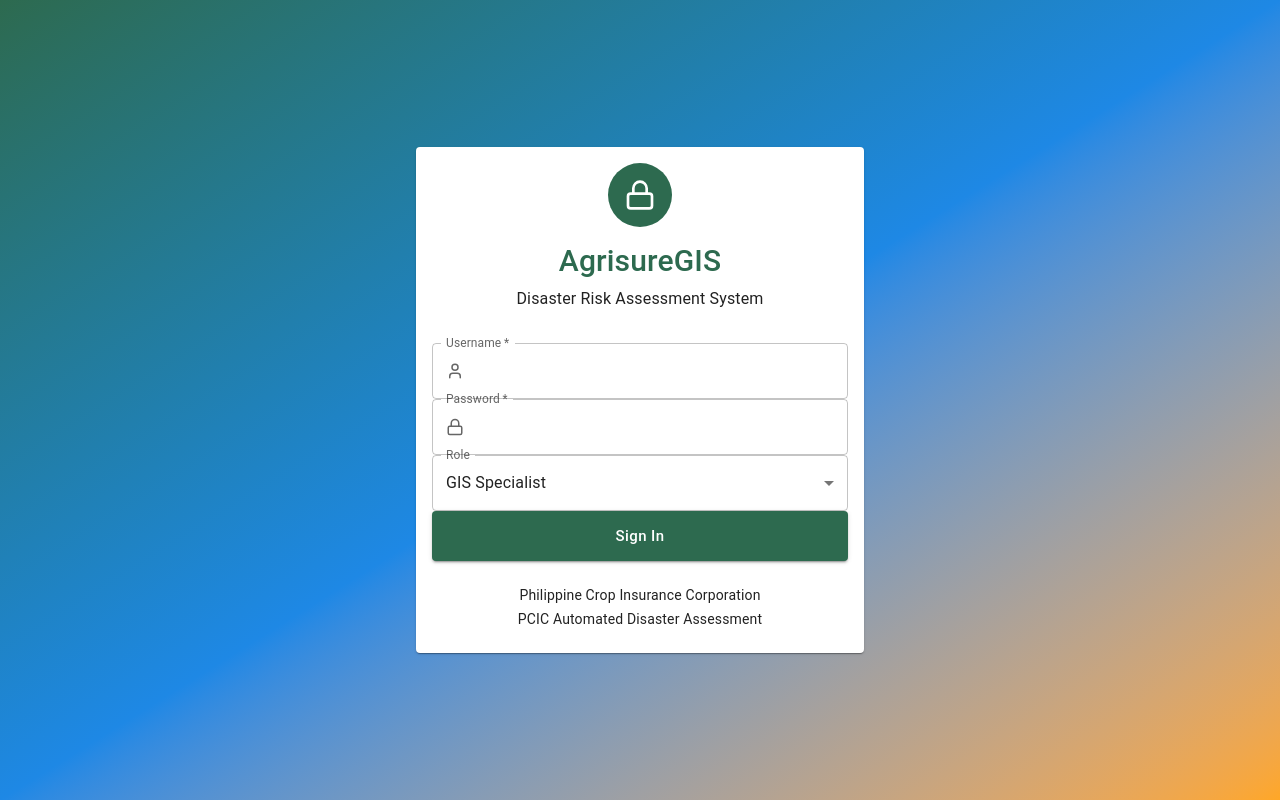
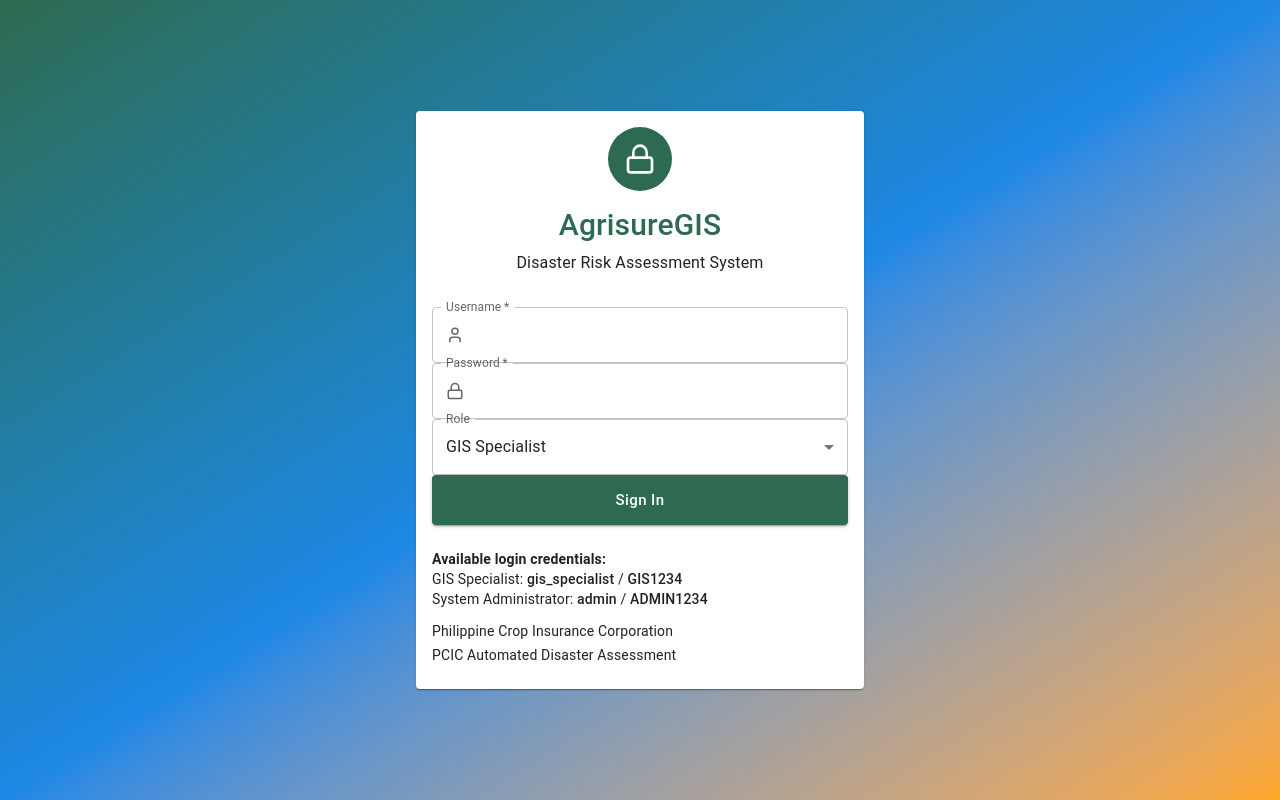
Before and after one commit to FabLords05/AgriSureGIS, a React (Vite) app in the folder frontend/: page / in a window 1280 px wide. Built offline with nearby package versions, Linux system fonts and the light colour scheme.

Commit message:
Add hardcoded GIS Specialist and System Administrator login credentials

```diff
--- a/frontend/src/app/components/Login.tsx
+++ b/frontend/src/app/components/Login.tsx
@@ -6,16 +6,41 @@
   onLogin: (username: string, role: string) => void;
 }
 
+const credentials: Record<string, { username: string; password: string; label: string }> = {
+  'gis-specialist': {
+    username: 'gis_specialist',
+    password: 'GIS1234',
+    label: 'GIS Specialist'
+  },
+  admin: {
+    username: 'admin',
+    password: 'ADMIN1234',
+    label: 'System Administrator'
+  }
+};
+
 export function Login({ onLogin }: LoginProps) {
   const [username, setUsername] = useState('');
   const [password, setPassword] = useState('');
   const [role, setRole] = useState('gis-specialist');
+  const [error, setError] = useState('');
 
   const handleSubmit = (e: React.FormEvent) => {
     e.preventDefault();
-    if (username && password) {
+    const expected = credentials[role];
+
+    if (!expected) {
+      setError('Please select a valid role.');
+      return;
+    }
+
+    if (username === expected.username && password === expected.password) {
+      setError('');
       onLogin(username, role);
+      return;
     }
+
+    setError('Invalid username or password for the selected role.');
   };
 
   return (
@@ -68,6 +93,12 @@
               </Select>
             </FormControl>
 
+            {error && (
+              <div className="text-sm text-red-600 bg-red-100 p-3 rounded">
+                {error}
+              </div>
+            )}
+
             <Button
               type="submit"
               variant="contained"
@@ -84,7 +115,12 @@
             </Button>
           </form>
 
-          <div className="mt-6 text-center text-sm text-muted-foreground">
+          <div className="mt-6 text-sm text-muted-foreground">
+            <div className="mb-3">
+              <p className="font-semibold">Available login credentials:</p>
+              <p>GIS Specialist: <span className="font-medium">gis_specialist</span> / <span className="font-medium">GIS1234</span></p>
+              <p>System Administrator: <span className="font-medium">admin</span> / <span className="font-medium">ADMIN1234</span></p>
+            </div>
             <p>Philippine Crop Insurance Corporation</p>
             <p className="mt-1">PCIC Automated Disaster Assessment</p>
           </div>
```
